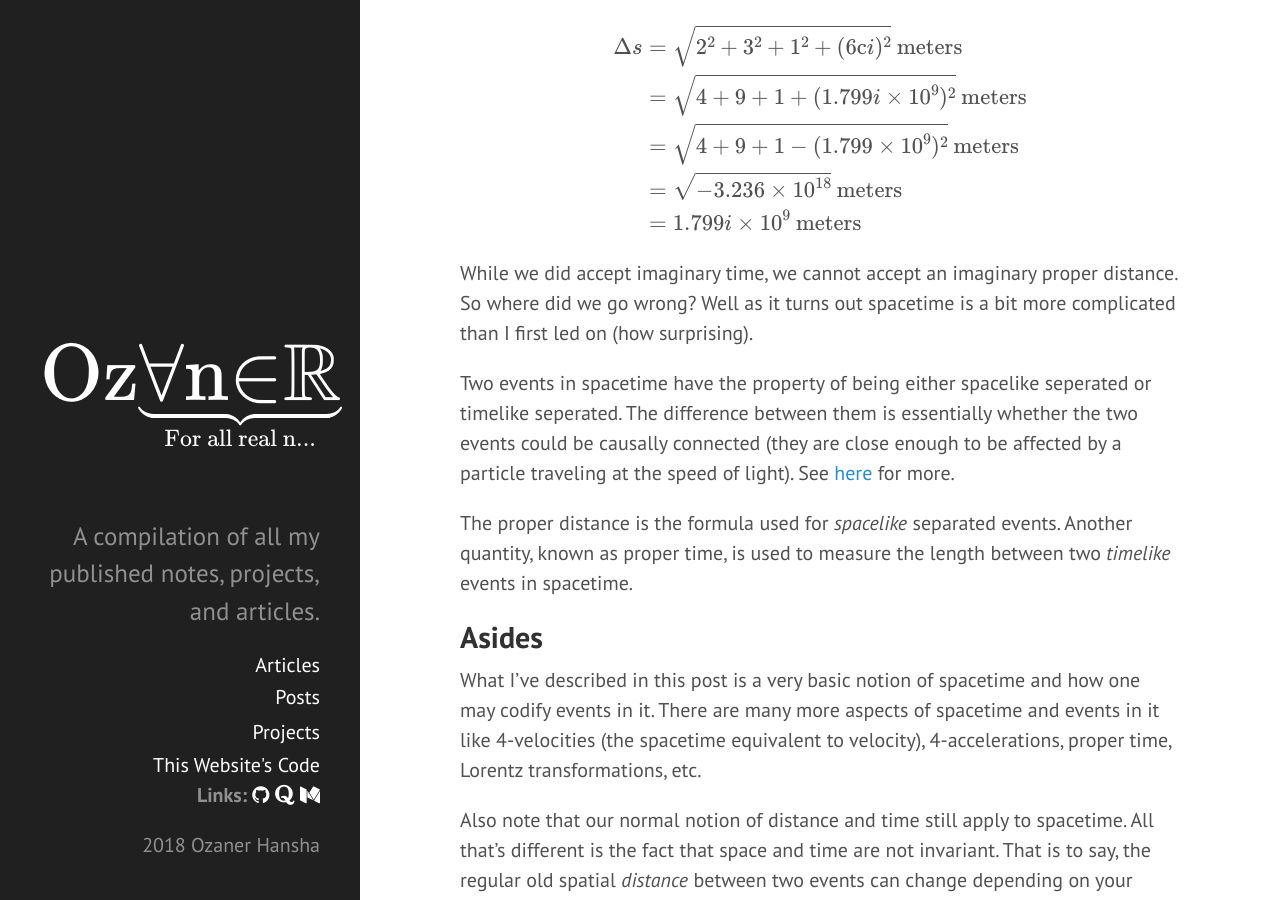
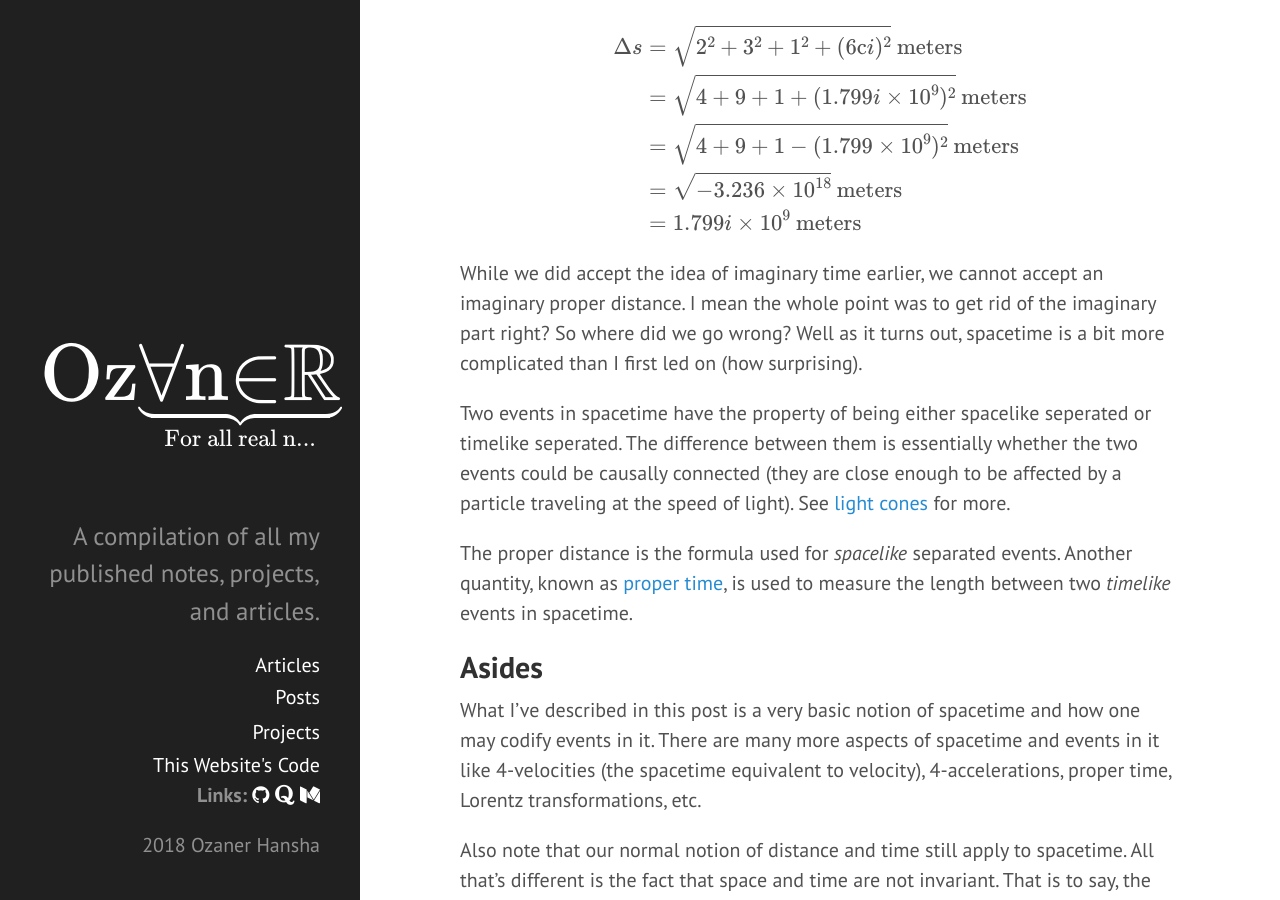
Before and after one commit to ozaner/ozanerhansha.github.io-OLD, a Jekyll site: the page built from _posts/2018-01-23-minkowski-spacetime.md, in a window 1280 px wide and 900 px high, scrolled down 4380 px. Built offline with Jekyll 4.4.1, drawn with Linux system fonts in a browser that asks for light colours; formulas are drawn with MathJax 3; some of the changed text lies outside the part shown.

Commit message:
Edited spacetime post

```diff
--- a/_posts/2018-01-23-minkowski-spacetime.md
+++ b/_posts/2018-01-23-minkowski-spacetime.md
@@ -114,11 +114,11 @@ $$\begin{align*}
   &= 1.799i\times 10^9 \text { meters} \\
 \end{align*}$$
 
-While we did accept imaginary time, we cannot accept an imaginary proper distance. So where did we go wrong? Well as it turns out spacetime is a bit more complicated than I first led on (how surprising).
+While we did accept the idea of imaginary time earlier, we cannot accept an imaginary proper distance. I mean the whole point was to get rid of the imaginary part right? So where did we go wrong? Well as it turns out, spacetime is a bit more complicated than I first led on (how surprising).
 
-Two events in spacetime have the property of being either spacelike seperated or timelike seperated. The difference between them is essentially whether the two events could be causally connected (they are close enough to be affected by a particle traveling at the speed of light). See [here](https://en.wikipedia.org/wiki/Light_cone) for more.
+Two events in spacetime have the property of being either spacelike seperated or timelike seperated. The difference between them is essentially whether the two events could be causally connected (they are close enough to be affected by a particle traveling at the speed of light). See [light cones](https://en.wikipedia.org/wiki/Light_cone) for more.
 
-The proper distance is the formula used for *spacelike* separated events. Another quantity, known as proper time, is used to measure the length between two *timelike* events in spacetime.
+The proper distance is the formula used for *spacelike* separated events. Another quantity, known as [proper time](https://en.wikipedia.org/wiki/Proper_time), is used to measure the length between two *timelike* events in spacetime.
 
 ## Asides
 What I've described in this post is a very basic notion of spacetime and how one may codify events in it. There are many more aspects of spacetime and events in it like 4-velocities (the spacetime equivalent to velocity), 4-accelerations, proper time, Lorentz transformations, etc.
```
Also changed, not shown: other parts of _posts/2018-01-23-minkowski-spacetime.md (+1 -1 lines).
